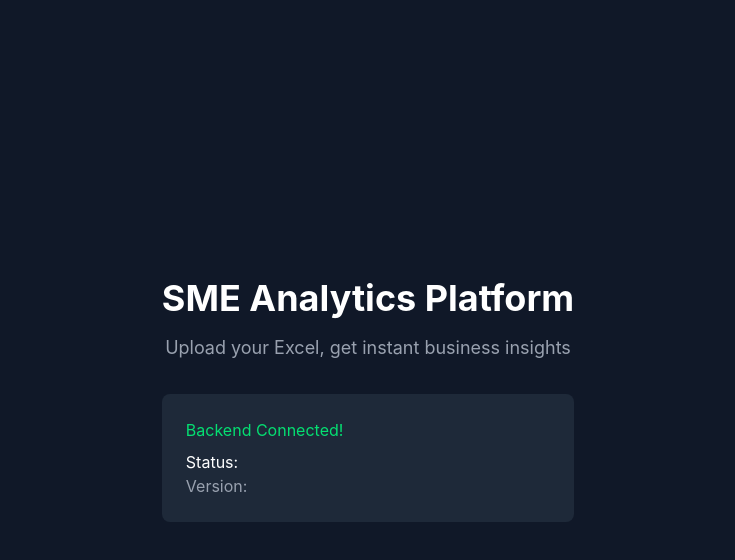
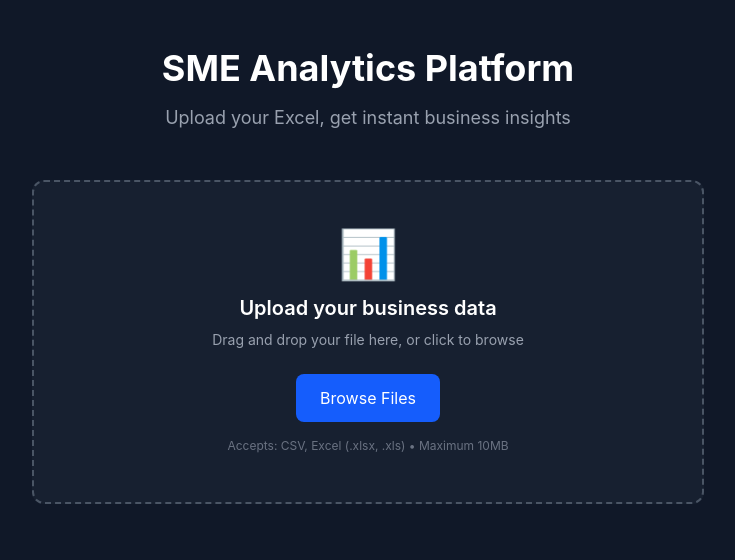
Before and after one commit to KaungOrYours/sme-analytics-platform, a React app in the folder frontend/: page / in a window 1280 px wide. Shown: the top 560 px of the page, without its empty margins (272-1007 px from the left). Built offline with nearby package versions, Linux system fonts and the light colour scheme; the HTML template or start-up script is replaced by a standard one.

Commit message:
Day 3: File upload component + backend receives files + data preview

```diff
--- a/frontend/src/App.jsx
+++ b/frontend/src/App.jsx
@@ -1,47 +1,156 @@
-import { useState, useEffect } from 'react'
+import { useState } from 'react'
 import axios from 'axios'
+import FileUpload from './components/FileUpload'
 
 function App() {
-  const [projectInfo, setProjectInfo] = useState(null)
+  const [fileData, setFileData] = useState(null)
+  const [loading, setLoading] = useState(false)
+  const [error, setError] = useState(null)
 
-  useEffect(() => {
-    axios.get('http://localhost:8000')
-      .then(response => {
-        setProjectInfo(response.data)
-      })
-      .catch(error => {
-        console.log('Error:', error)
-      })
-  }, [])
+  async function handleFileUpload(file) {
+    setLoading(true)
+    setError(null)
+    setFileData(null)
+
+    // Create form data
+    const formData = new FormData()
+    formData.append('file', file)
+
+    try {
+      const response = await axios.post(
+        'http://localhost:8000/upload',
+        formData
+      )
+      setFileData(response.data)
+    } catch (err) {
+      setError('Failed to process file. Please try again.')
+    } finally {
+      setLoading(false)
+    }
+  }
 
   return (
-    <div className="min-h-screen bg-gray-900 flex items-center justify-center">
-      <div className="text-center">
+    <div className="min-h-screen bg-gray-900 py-12 px-4">
+      <div className="max-w-4xl mx-auto">
+
+        {/* Header */}
+        <div className="text-center mb-12">
           <h1 className="text-4xl font-bold text-white mb-4">
             SME Analytics Platform
           </h1>
-        <p className="text-gray-400 text-lg mb-8">
+          <p className="text-gray-400 text-lg">
             Upload your Excel, get instant business insights
           </p>
+        </div>
 
-        {/* Show data from backend */}
-        {projectInfo ? (
-          <div className="bg-gray-800 p-6 rounded-lg text-left">
-            <p className="text-green-400 mb-2">
-              Backend Connected!
-            </p>
-            <p className="text-white">
-              Status: {projectInfo.status}
-            </p>
-            <p className="text-gray-400">
-              Version: {projectInfo.version}
+        {/* File Upload */}
+        <FileUpload onFileUpload={handleFileUpload} />
+
+        {/* Loading */}
+        {loading && (
+          <div className="mt-8 text-center">
+            <p className="text-blue-400 text-lg">
+              ⏳ Analyzing your data...
             </p>
           </div>
-        ) : (
-          <p className="text-yellow-400">
-            Connecting to backend...
+        )}
+
+        {/* Error */}
+        {error && (
+          <div className="mt-8 bg-red-900/50 border border-red-500 rounded-lg p-4">
+            <p className="text-red-400">❌ {error}</p>
+          </div>
+        )}
+
+        {/* Results */}
+        {fileData && (
+          <div className="mt-8">
+
+            {/* Summary Cards */}
+            <div className="grid grid-cols-3 gap-4 mb-6">
+              <div className="bg-gray-800 rounded-lg p-4 text-center">
+                <p className="text-3xl font-bold text-blue-400">
+                  {fileData.rows}
                 </p>
+                <p className="text-gray-400 text-sm mt-1">
+                  Total Rows
+                </p>
+              </div>
+              <div className="bg-gray-800 rounded-lg p-4 text-center">
+                <p className="text-3xl font-bold text-green-400">
+                  {fileData.columns}
+                </p>
+                <p className="text-gray-400 text-sm mt-1">
+                  Total Columns
+                </p>
+              </div>
+              <div className="bg-gray-800 rounded-lg p-4 text-center">
+                <p className="text-3xl font-bold text-purple-400">
+                  {fileData.column_names.length}
+                </p>
+                <p className="text-gray-400 text-sm mt-1">
+                  Features
+                </p>
+              </div>
+            </div>
+
+            {/* Column Names */}
+            <div className="bg-gray-800 rounded-lg p-4 mb-6">
+              <p className="text-white font-semibold mb-2">
+                📋 Columns Detected:
+              </p>
+              <div className="flex flex-wrap gap-2">
+                {fileData.column_names.map((col, i) => (
+                  <span
+                    key={i}
+                    className="bg-gray-700 text-gray-300 px-3 py-1 rounded-full text-sm"
+                  >
+                    {col}
+                  </span>
+                ))}
+              </div>
+            </div>
+
+            {/* Data Preview */}
+            <div className="bg-gray-800 rounded-lg p-4">
+              <p className="text-white font-semibold mb-4">
+                👀 Data Preview (First 5 rows):
+              </p>
+              <div className="overflow-x-auto">
+                <table className="w-full text-sm">
+                  <thead>
+                    <tr>
+                      {fileData.column_names.map((col, i) => (
+                        <th
+                          key={i}
+                          className="text-left text-gray-400 pb-2 pr-4"
+                        >
+                          {col}
+                        </th>
+                      ))}
+                    </tr>
+                  </thead>
+                  <tbody>
+                    {fileData.preview.map((row, i) => (
+                      <tr key={i} className="border-t border-gray-700">
+                        {fileData.column_names.map((col, j) => (
+                          <td
+                            key={j}
+                            className="text-gray-300 py-2 pr-4"
+                          >
+                            {row[col]}
+                          </td>
+                        ))}
+                      </tr>
+                    ))}
+                  </tbody>
+                </table>
+              </div>
+            </div>
+
+          </div>
         )}
+
       </div>
     </div>
   )
--- /dev/null
+++ b/frontend/src/components/FileUpload.jsx
@@ -0,0 +1,142 @@
+import { useState } from 'react'
+
+function FileUpload({ onFileUpload }) {
+  const [isDragging, setIsDragging] = useState(false)
+  const [error, setError] = useState(null)
+  const [selectedFile, setSelectedFile] = useState(null)
+
+  // Allowed file types
+  const allowedTypes = [
+    'text/csv',
+    'application/vnd.ms-excel',
+    'application/vnd.openxmlformats-officedocument.spreadsheetml.sheet'
+  ]
+
+  // Max file size: 10MB
+  const maxSize = 10 * 1024 * 1024
+
+  function validateFile(file) {
+    // Check file type
+    if (!allowedTypes.includes(file.type)) {
+      return "Sorry! We only accept CSV and Excel files (.csv, .xlsx, .xls)"
+    }
+    // Check file size
+    if (file.size > maxSize) {
+      return "File is too large! Maximum size is 10MB. Please reduce and try again."
+    }
+    return null // no error
+  }
+
+  function handleFile(file) {
+    const errorMessage = validateFile(file)
+    if (errorMessage) {
+      setError(errorMessage)
+      setSelectedFile(null)
+      return
+    }
+    setError(null)
+    setSelectedFile(file)
+    onFileUpload(file)
+  }
+
+  // Handle drag events
+  function handleDragOver(e) {
+    e.preventDefault()
+    setIsDragging(true)
+  }
+
+  function handleDragLeave() {
+    setIsDragging(false)
+  }
+
+  function handleDrop(e) {
+    e.preventDefault()
+    setIsDragging(false)
+    const file = e.dataTransfer.files[0]
+    if (file) handleFile(file)
+  }
+
+  // Handle click to browse
+  function handleChange(e) {
+    const file = e.target.files[0]
+    if (file) handleFile(file)
+  }
+
+  return (
+    <div className="w-full max-w-2xl mx-auto">
+
+      {/* Upload Area */}
+      <div
+        onDragOver={handleDragOver}
+        onDragLeave={handleDragLeave}
+        onDrop={handleDrop}
+        className={`
+          border-2 border-dashed rounded-xl p-12
+          flex flex-col items-center justify-center
+          cursor-pointer transition-all duration-200
+          ${isDragging
+            ? 'border-blue-400 bg-blue-900/20'
+            : 'border-gray-600 bg-gray-800/50 hover:border-gray-400'
+          }
+        `}
+      >
+        {/* Upload Icon */}
+        <div className="text-5xl mb-4">📊</div>
+
+        {/* Main Text */}
+        <h3 className="text-white text-xl font-semibold mb-2">
+          {isDragging ? 'Drop your file here!' : 'Upload your business data'}
+        </h3>
+
+        {/* Sub Text */}
+        <p className="text-gray-400 text-sm mb-6 text-center">
+          Drag and drop your file here, or click to browse
+        </p>
+
+        {/* Browse Button */}
+        <label className="bg-blue-600 hover:bg-blue-700 text-white px-6 py-3 rounded-lg cursor-pointer transition-colors">
+          Browse Files
+          <input
+            type="file"
+            className="hidden"
+            accept=".csv,.xlsx,.xls"
+            onChange={handleChange}
+          />
+        </label>
+
+        {/* Accepted formats */}
+        <p className="text-gray-500 text-xs mt-4">
+          Accepts: CSV, Excel (.xlsx, .xls) • Maximum 10MB
+        </p>
+      </div>
+
+      {/* Error Message */}
+      {error && (
+        <div className="mt-4 bg-red-900/50 border border-red-500 rounded-lg p-4">
+          <p className="text-red-400 text-sm">❌ {error}</p>
+          <p className="text-gray-400 text-xs mt-1">
+            Accepted formats: .csv, .xlsx, .xls
+          </p>
+        </div>
+      )}
+
+      {/* Success Message */}
+      {selectedFile && (
+        <div className="mt-4 bg-green-900/50 border border-green-500 rounded-lg p-4">
+          <p className="text-green-400 text-sm font-semibold">
+            ✅ File selected!
+          </p>
+          <p className="text-gray-300 text-sm mt-1">
+            📄 {selectedFile.name}
+          </p>
+          <p className="text-gray-400 text-xs mt-1">
+            Size: {(selectedFile.size / 1024).toFixed(1)} KB
+          </p>
+        </div>
+      )}
+
+    </div>
+  )
+}
+
+export default FileUpload
```
Also changed, not shown: 2 other files (tests, documents, lock files or other folders). Lines whose indentation alone changed are shown as unchanged.
